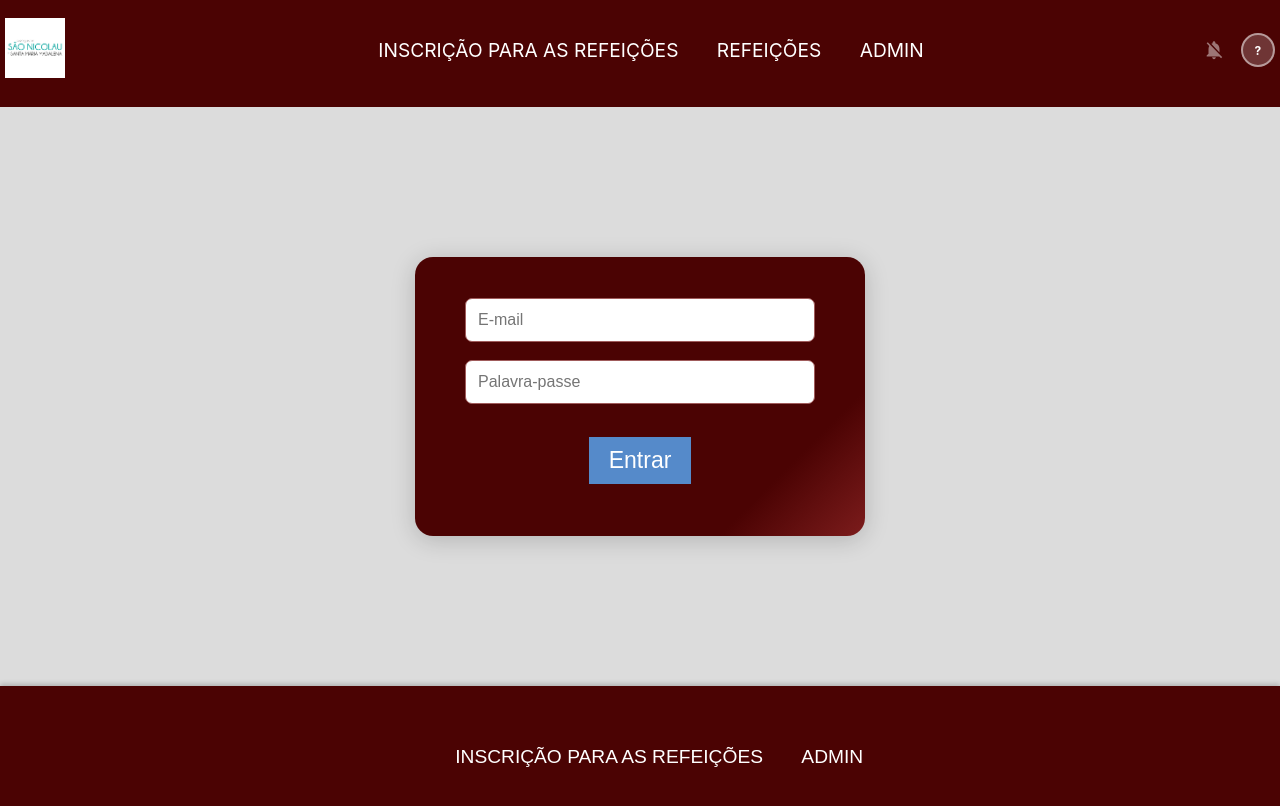
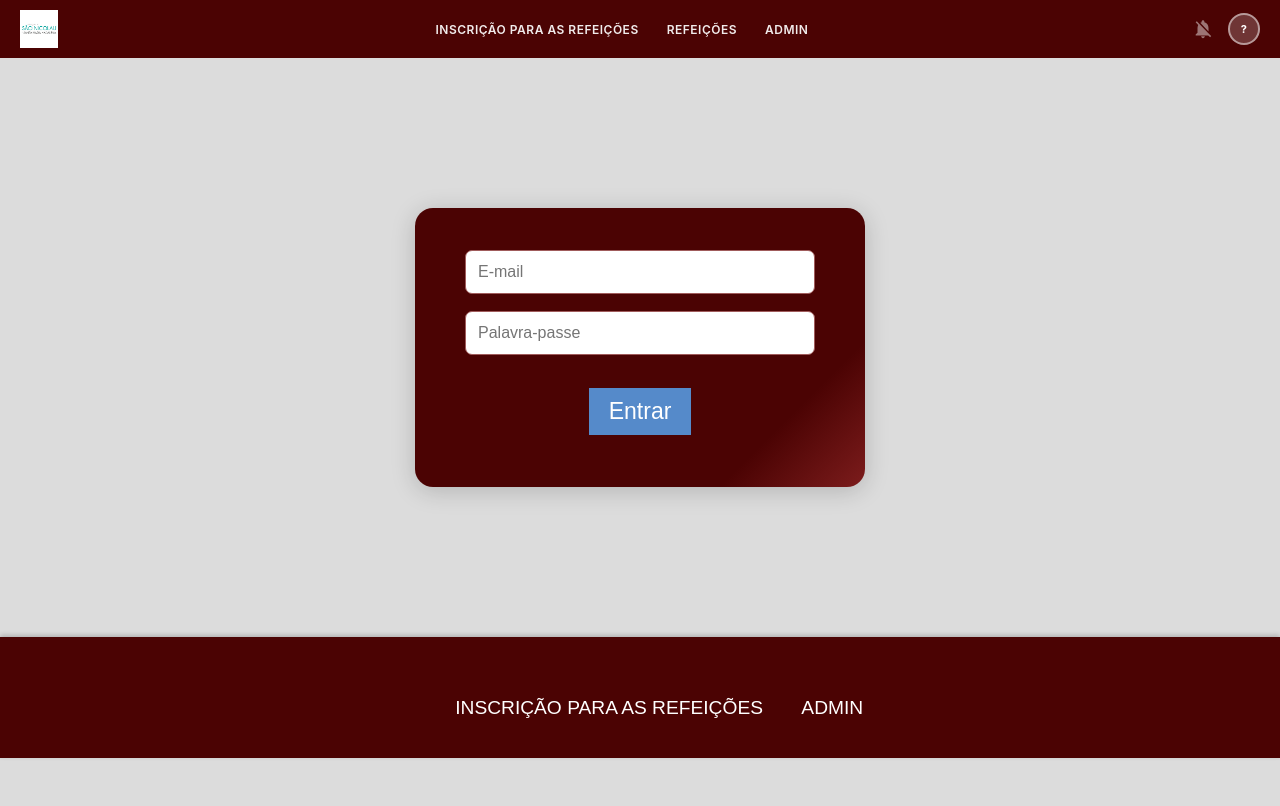
Before and after one commit to tioya2923/frontendsnretratos, a React (Create React App) app: page /privacidade in a window 1280 px wide. Built offline with nearby package versions, Linux system fonts and the light colour scheme; no server answers.

Commit message:
calendário1l14tllf

```diff
--- a/src/Components/Navigation/Navbar.css
+++ b/src/Components/Navigation/Navbar.css
@@ -1,63 +1,109 @@
-/* Estilos gerais da barra de navegação */
+/* ── Barra de navegação ────────────────────────────────────────────────────── */
+
 .navbar-init {
-    height: 5.56em;
     width: 100%;
+    background-color: #4b0303;
+    position: sticky;
     top: 0;
-    margin-bottom: 2rem;
     z-index: 1000;
-    background-color: #4b0303;
+    margin-bottom: 1.5rem;
 }
+
+/*
+ * Layout mobile (< 768 px) — 2 linhas:
+ *   Linha 1: Logo (esq) + Ações (dir)
+ *   Linha 2: Links de navegação (largura total, centrados)
+ *
+ * Layout desktop (≥ 768 px) — 1 linha:
+ *   Logo | Links | Ações
+ */
 
 .navbar-content {
     display: flex;
+    flex-wrap: wrap;          /* permite quebrar para 2 linhas em mobile */
     align-items: center;
-    justify-content: space-between;
-    margin-left: 5px;
-    margin-right: 5px;
+    padding: 6px 12px;
+    gap: 6px;
+}
+
+/* ── Logo ── */
+.logo-container {
+    order: 1;
+    display: flex;
+    align-items: center;
+    flex-shrink: 0;
+    text-decoration: none;
 }
 
 .logo {
-    height: 60px;
+    height: 30px;             /* compacto para dar espaço aos links */
     width: auto;
-    margin-right: auto;
 }
 
-.menu-links {
-    display: none; /* Esconder o menu por padrão */
+/* ── Ações (notificação, instalar, avatar) ── */
+.navbar-actions {
+    order: 2;
+    display: flex;
+    align-items: center;
+    gap: 8px;
+    margin-left: auto;        /* empurra para a direita na linha 1 */
+    flex-shrink: 0;
 }
 
-.menu-links li {
-    list-style-type: none;
-    display: inline;
-    padding: 1em;
+/* ── Links de navegação ── */
+.menu-links {
+    order: 3;                 /* vai para a 2ª linha em mobile */
+    display: flex;
+    flex-wrap: nowrap;
+    list-style: none;
+    margin: 0;
+    padding: 5px 0;
+    gap: 0;
+    width: 100%;              /* ocupa toda a largura na 2ª linha */
+    justify-content: space-around;
+    border-top: 1px solid rgba(255, 255, 255, 0.18);
+    overflow-x: auto;         /* scroll horizontal se ainda não couber */
+    scrollbar-width: none;
 }
 
-.menu-links li a {
-    text-decoration: none;
-    text-transform: uppercase;
-    color: #ffffff;
-    cursor: pointer;
-    z-index: 1001;
+.menu-links::-webkit-scrollbar { display: none; }
+
+.menu-links li {
+    flex-shrink: 0;
+    padding: 0 6px;
 }
 
-.navbar-actions {
-    display: flex;
-    align-items: center;
-    gap: 10px;
+.nav-link {
+    text-decoration: none;
+    color: #fff;
+    font-size: 11px;
+    font-weight: 600;
+    white-space: nowrap;
+    letter-spacing: 0.2px;
+    display: block;
+    padding: 2px 0;
+    opacity: 0.92;
+    transition: opacity 0.15s;
 }
 
-.avatar-link {
-    text-decoration: none;
+.nav-link:hover,
+.nav-link:active {
+    opacity: 1;
+    text-decoration: underline;
+    text-underline-offset: 3px;
 }
 
+/* ── Avatar ── */
+.avatar-link { text-decoration: none; }
+
 .avatar-circle {
-    width: 34px;
-    height: 34px;
+    width: 32px;
+    height: 32px;
     border-radius: 50%;
     background: rgba(255, 255, 255, 0.2);
     border: 2px solid rgba(255, 255, 255, 0.5);
     color: #fff;
-    font-size: 12px;
+    font-size: 11px;
     font-weight: 700;
     display: flex;
     align-items: center;
@@ -65,112 +111,51 @@
     cursor: pointer;
     transition: background 0.2s;
     letter-spacing: 0.5px;
+    flex-shrink: 0;
 }
 
-.avatar-circle:hover {
-    background: rgba(255, 255, 255, 0.35);
+.avatar-circle:hover { background: rgba(255, 255, 255, 0.35); }
+
+/* ── Desktop (≥ 768 px) — 1 linha ─────────────────────────────────────────── */
+@media (min-width: 768px) {
+    .navbar-content {
+        flex-wrap: nowrap;    /* tudo numa linha */
+        padding: 0 20px;
+        min-height: 58px;
     }
 
-.hamburger-menu {
-    display: block; /* Mostrar o menu hambúrguer por padrão */
-    cursor: pointer;
-    z-index: 1001; /* Garantir que o menu hambúrguer esteja acima das imagens */
+    .logo { height: 38px; }
+
+    .menu-links {
+        order: 2;             /* fica entre logo e ações */
+        flex: 1;
+        width: auto;
+        border-top: none;
+        padding: 0;
+        justify-content: center;
+        gap: 4px;
+        overflow-x: visible;
     }
 
-.hamburger-menu div {
-    width: 25px;
-    height: 3px;
-    background-color: #ffffff;
-    margin: 5px 0;
+    .navbar-actions {
+        order: 3;
+        margin-left: 0;
     }
 
-/* Estilos para dispositivos extra pequenos (telefones, até 600px) */
-@media only screen and (max-width: 600px) {
-    .logo {
-        height: 15vw; /* Ajuste este valor conforme necessário */
-        max-height: 100px; /* Ajuste este valor conforme necessário */
-        width: auto; /* Mantém a largura proporcional à altura */
-        margin-right: auto;
+    .nav-link {
+        font-size: 12px;
+        text-transform: uppercase;
+        letter-spacing: 0.5px;
+        padding: 0 4px;
     }
 
-    .menu-links {
-        display: none; /* Esconder o menu por padrão */
-        flex-direction: column;
-        position: absolute;
-        top: 5.56em;
-        left: 18px;
-        width: 100%;
-        background-color: #4b0303;
-        z-index: 1000; /* Garantir que o menu esteja acima das imagens */
-        max-width: 90%;
+    .menu-links li { padding: 0 8px; }
 }
 
-    .menu-links li {
-        display: block;
-        text-align: center;
-        padding: 1em 0;
+/* ── Ecrãs muito pequenos (< 360 px) ── */
+@media (max-width: 360px) {
+    .navbar-content { padding: 5px 8px; }
+    .logo { height: 26px; }
+    .nav-link { font-size: 10px; }
+    .avatar-circle { width: 28px; height: 28px; font-size: 10px; }
 }
-
-    .menu-links.show {
-        display: flex; /* Mostrar o menu quando a classe 'show' estiver presente */
-    }
-}
-
-/* Estilos para dispositivos pequenos (tablets em retrato e telefones grandes, a partir de 600px) */
-@media only screen and (min-width: 600px) and (max-width: 1200px) {
-    .menu-links {
-        display: none; /* Esconder o menu por padrão */
-        flex-direction: column;
-        position: absolute;
-        top: 5.56em;
-        left: 15%;
-        width: 70%;
-        background-color: #4b0303;
-        z-index: 1000; /* Garantir que o menu esteja acima das imagens */
-        max-width: 90%;
-    }
-
-    .menu-links li {
-        display: block;
-        text-align: center;
-        padding: 1em 0;
-    }
-
-    .menu-links.show {
-        display: flex; /* Mostrar o menu quando a classe 'show' estiver presente */
-    }
-
-    .hamburger-menu {
-        display: block; /* Mostrar o menu hambúrguer */
-    }
-}
-
-/* Estilos para dispositivos médios (tablets em paisagem, a partir de 768px) */
-@media only screen and (min-width: 768px) and (max-width: 1200px) {
-    .navbar-content {
-        flex-direction: row;
-    }
-
-    .menu-links {
-        display: none; /* Esconder o menu por padrão */
-    }
-
-    .hamburger-menu {
-        display: block; /* Mostrar o menu hambúrguer */
-    }
-}
-
-/* Estilos para dispositivos grandes (laptops/desktops, a partir de 1200px) */
-@media only screen and (min-width: 1200px) {
-    .navbar-content {
-        flex-direction: row;
-    }
-
-    .menu-links {
-        display: flex;
-    }
-
-    .hamburger-menu {
-        display: none;
-    }
-}
--- a/src/Components/Navigation/Navbar.jsx
+++ b/src/Components/Navigation/Navbar.jsx
@@ -1,4 +1,4 @@
-import React, { useState } from "react";
+import React from "react";
 import { Link } from "react-router-dom";
 import "./Navbar.css";
 import logo from './Logo/logopsn.png';
@@ -10,45 +10,42 @@ function initials(name = '') {
     return name.trim().split(/\s+/).map(w => w[0]).slice(0, 2).join('').toUpperCase() || '?';
 }
 
+const navigation = [
+    { link: "/refeicoes",       text: "Inscrição para as refeições" },
+    { link: '/InscritosRefeicoes', text: 'Refeições' },
+    { link: "/Privacidade",     text: "Admin" },
+];
+
 const Navbar = () => {
-    const [menuOpen, setMenuOpen] = useState(false);
     const { userName } = useUser();
-
-    const navigation = [
-        { link: "/refeicoes", text: "Inscrição para as refeições" },
-        { link: '/InscritosRefeicoes', text: 'Refeições' },
-        { link: "/Privacidade", text: "Admin" },
-    ];
 
     return (
         <nav className="navbar-init">
             <div className="navbar-content">
+
+                {/* Logo */}
                 <Link to="/home" className="logo-container">
                     <img src={logo} alt="Logo" className="logo" />
                 </Link>
 
-                <ul className={`menu-links ${menuOpen ? 'show' : ''}`}>
+                {/* Links — sempre visíveis */}
+                <ul className="menu-links">
                     {navigation.map((nav) => (
-                        <li key={nav.text} className="nav-item">
-                            <Link to={nav.link} className="nav-link">
-                                {nav.text}
-                            </Link>
+                        <li key={nav.link}>
+                            <Link to={nav.link} className="nav-link">{nav.text}</Link>
                         </li>
                     ))}
                 </ul>
 
+                {/* Ações */}
                 <div className="navbar-actions">
                     <NotificationToggle />
                     <InstallPwaButton />
                     <Link to="/perfil" className="avatar-link" title="O meu perfil">
                         <div className="avatar-circle">{initials(userName)}</div>
                     </Link>
-                    <div className="hamburger-menu" onClick={() => setMenuOpen(o => !o)}>
-                        <div></div>
-                        <div></div>
-                        <div></div>
-                    </div>
                 </div>
+
             </div>
         </nav>
     );
```
Lines whose indentation alone changed are shown as unchanged.
